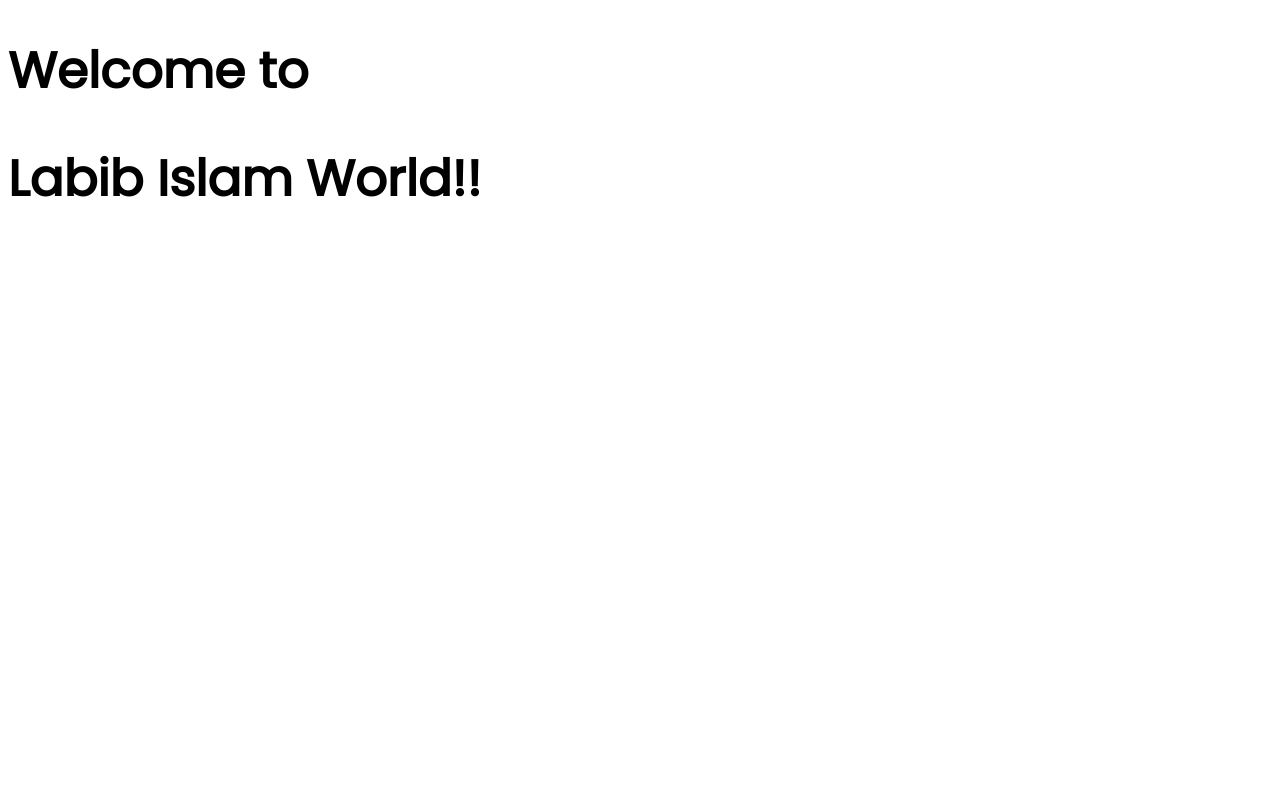
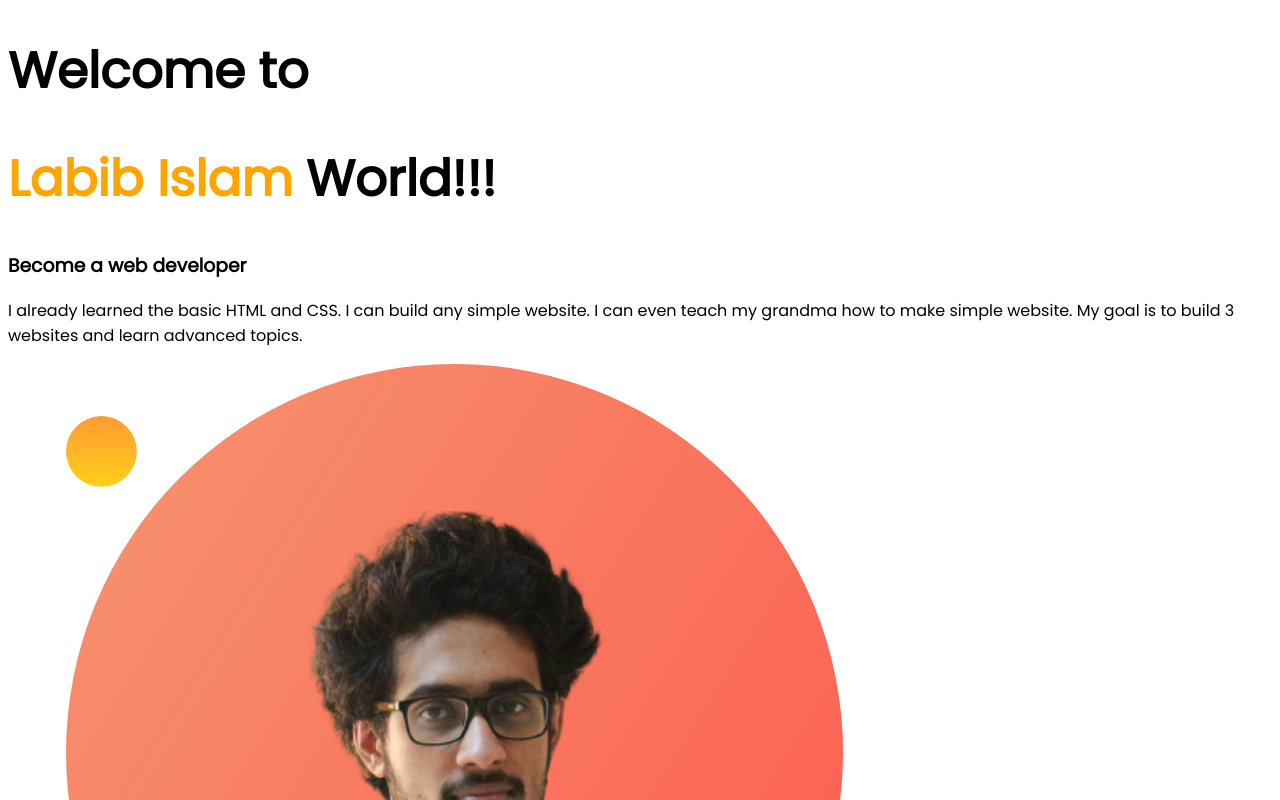
Before and after one commit to LabibIslam/developer-portfolio, a plain HTML site: page index.html in a window 1280 px wide. Shown: the top 800 px of the page. Drawn offline with Linux system fonts and the light colour scheme.

Commit message:
added some text and image

```diff
--- a/index.html
+++ b/index.html
@@ -11,6 +11,9 @@
 </head>
 <body>
     <h1>Welcome to</h1>
-    <h1>Labib Islam World!!</h1>
+    <h1><span class="orange-color">Labib Islam</span> World!!!</h1>
+    <h3>Become a web developer</h3>
+    <p>I already learned the basic HTML and CSS. I can build any simple website. I can even teach my grandma how to make simple website. My goal is to build 3 websites and learn advanced topics.</p>
+    <img src="images/labib-with-bg.png" alt="labib with backgrond">
 </body>
 </html>
--- a/style.css
+++ b/style.css
@@ -4,3 +4,6 @@ body{
 h1{
     font-size: 50px;
 }
+.orange-color{
+    color: orange;
+}
```
